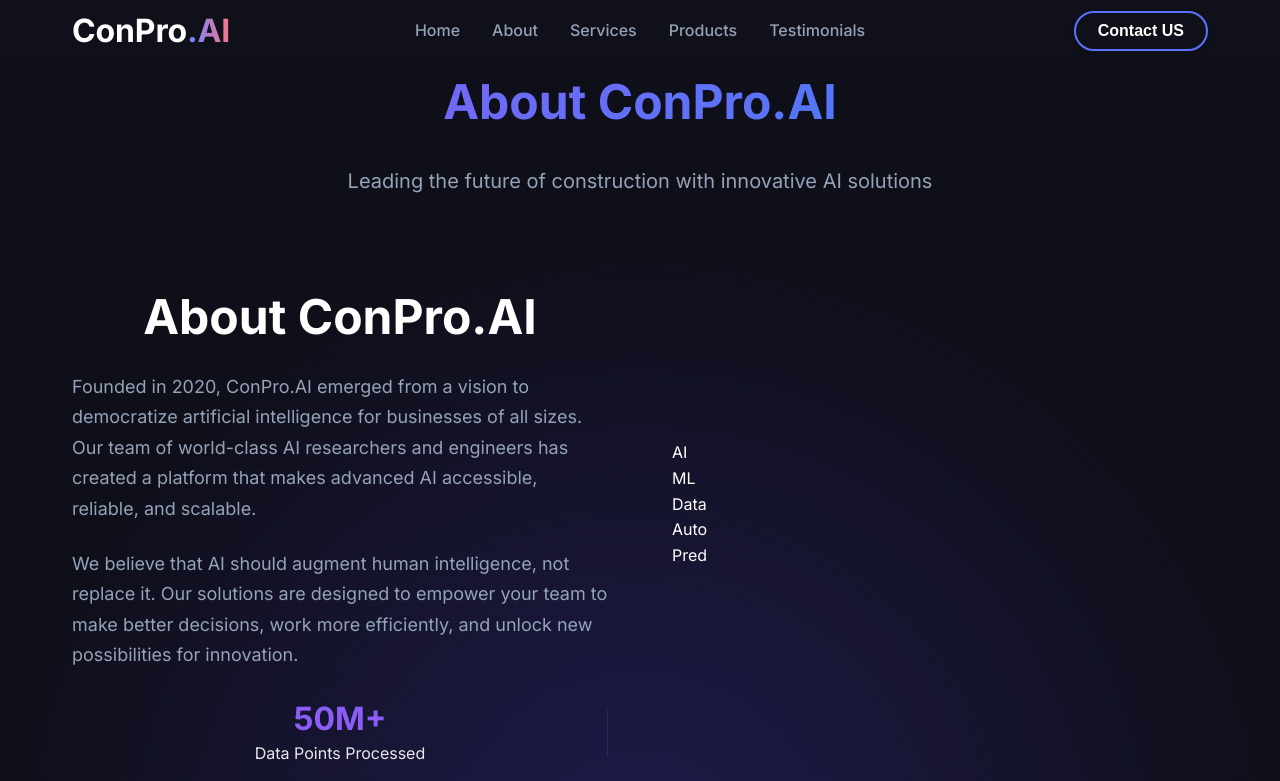
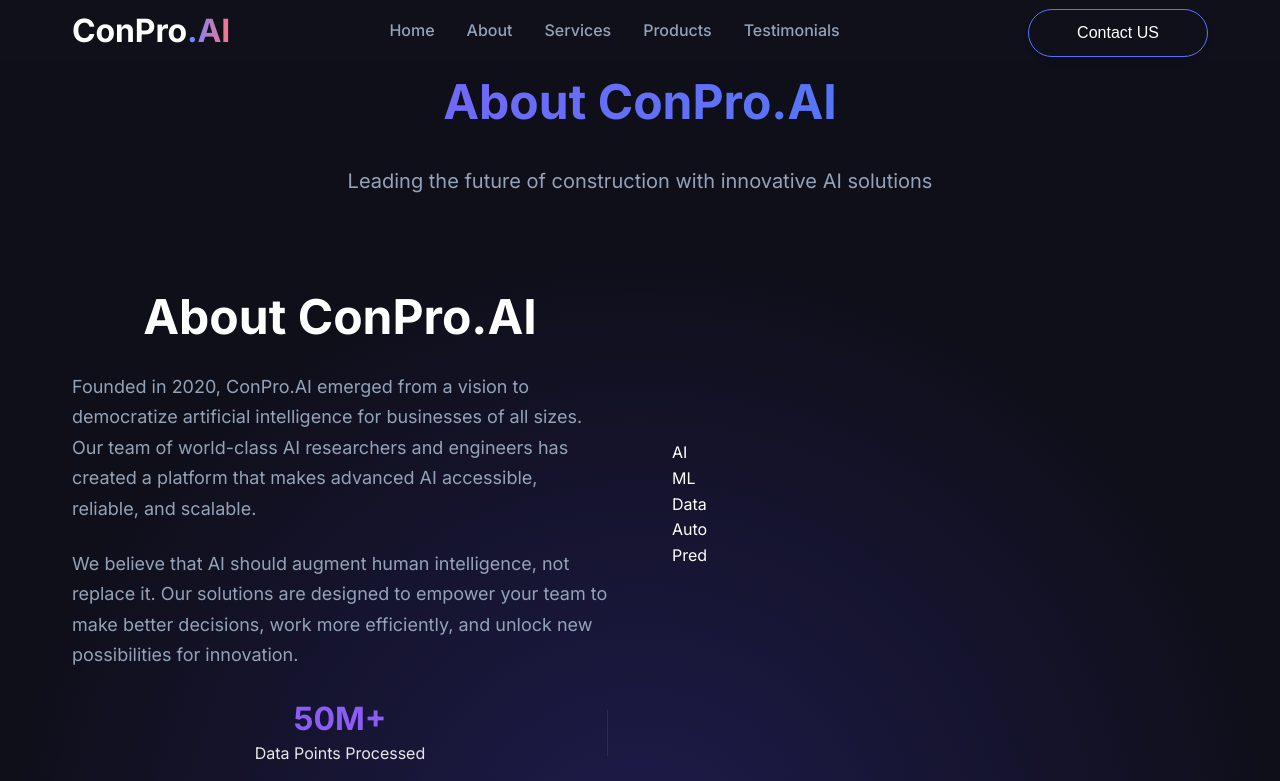
Before and after one commit to BigBetsdotAI/BigBets, a React app: page /about in a window 1280 px wide. Shown: the top 781 px of the page. Built offline with nearby package versions, Linux system fonts and the light colour scheme.

Commit message:
Open contact modal for all key CTAs and footer links; improve mobile nav alignment and button behavior

```diff
--- a/src/components/layout/Header.js
+++ b/src/components/layout/Header.js
@@ -27,10 +27,14 @@ const Header = () => {
       setLastScrollY(currentScrollY);
     };
 
+    const handleOpenContactModal = () => setIsContactModalOpen(true);
+
     window.addEventListener('scroll', handleScroll, { passive: true });
+    window.addEventListener('openContactModal', handleOpenContactModal);
 
     return () => {
       window.removeEventListener('scroll', handleScroll);
+      window.removeEventListener('openContactModal', handleOpenContactModal);
     };
   }, [lastScrollY]);
 
@@ -49,12 +53,14 @@ const Header = () => {
             <li><a href="#products" className="nav-link">Products</a></li>
             <li><a href="#testimonials" className="nav-link">Testimonials</a></li>
           </ul>
-          <button
-            onClick={() => setIsContactModalOpen(true)}
-            className="btn btn-primary contact-btn"
-          >
-            Contact US
-          </button>
+          <div className="nav-contact-btn-wrapper">
+            <button
+              onClick={() => setIsContactModalOpen(true)}
+              className="btn btn-primary contact-btn header-contact-btn contact-btn-white"
+            >
+              Contact US
+            </button>
+          </div>
         </nav>
 
         <ContactModal
--- a/src/components/sections/AIExpertise.js
+++ b/src/components/sections/AIExpertise.js
@@ -28,7 +28,10 @@ const AIExpertise = () => {
                 Rorem ipsum dolor sit amet consectetur. Ac quam sem mi nibh volutpat enim pellentesque. Proin iaculis nisl et neque sed fermentum sollicitudin lectus. Rorem ipsum dolor sit amet consectetur. Ac quam sem mi nibh volutpat enim pellentesque. Proin iaculis nisl et neque sed fermentum sollicitudin lectus.
               </p>
 
-              <button className="btn btn-outline btn-large">
+              <button className="btn btn-outline btn-large" onClick={() => {
+                const event = new CustomEvent('openContactModal');
+                window.dispatchEvent(event);
+              }}>
                 Learn More
               </button>
             </div>
--- a/src/components/sections/Hero.js
+++ b/src/components/sections/Hero.js
@@ -3,6 +3,11 @@ import heroAbstractFlow from '../../assets/images/hero-abstract-flow.png';
 import '../../styles/hero-new.css';
 
 const Hero = () => {
+  // Custom event to open contact modal in Header
+  const openContactModal = () => {
+    const event = new CustomEvent('openContactModal');
+    window.dispatchEvent(event);
+  };
   return (
     <section
       id="home"
@@ -37,10 +42,10 @@ const Hero = () => {
 
             {/* Buttons */}
             <div className="hero-buttons">
-              <button className="hero-btn">
+              <button className="hero-btn" onClick={openContactModal}>
                 Book a Demo
               </button>
-              <button className="hero-btn">
+              <button className="hero-btn" onClick={openContactModal}>
                 GenAI Demo
               </button>
             </div>
--- a/src/components/ui/ContactModal.css
+++ b/src/components/ui/ContactModal.css
@@ -183,7 +183,7 @@
   display: flex;
   gap: 8px;
   justify-content: flex-end;
-  margin-top: -27px;
+  margin-top: -8px;
   padding-top: 4px;
 }
 
--- a/src/pages/Home.js
+++ b/src/pages/Home.js
@@ -91,10 +91,10 @@ const Home = () => {
               <div className="footer-section">
                 <h4 className="footer-title">Company</h4>
                 <ul className="footer-list">
-                  <li><a href="/about" className="footer-link">About us</a></li>
-                  <li><a href="/contact" className="footer-link">Contact us</a></li>
-                  <li><a href="/careers" className="footer-link">Careers</a></li>
-                  <li><a href="/blogs" className="footer-link">Blogs</a></li>
+                  <li><a href="#" className="footer-link" onClick={e => { e.preventDefault(); window.dispatchEvent(new CustomEvent('openContactModal')); }}>About us</a></li>
+                  <li><a href="#" className="footer-link" onClick={e => { e.preventDefault(); window.dispatchEvent(new CustomEvent('openContactModal')); }}>Contact us</a></li>
+                  <li><a href="#" className="footer-link" onClick={e => { e.preventDefault(); window.dispatchEvent(new CustomEvent('openContactModal')); }}>Careers</a></li>
+                  <li><a href="#" className="footer-link" onClick={e => { e.preventDefault(); window.dispatchEvent(new CustomEvent('openContactModal')); }}>Blogs</a></li>
                 </ul>
               </div>
 
--- a/src/styles/header.css
+++ b/src/styles/header.css
@@ -1,3 +1,49 @@
+@media (max-width: 768px) {
+  .nav-links {
+    align-items: center !important;
+    text-align: center !important;
+    width: 100%;
+  }
+  .nav-links li {
+    width: 100%;
+    display: flex;
+    justify-content: center;
+  }
+  .nav-link {
+    text-align: center !important;
+    width: 100%;
+    display: inline-block;
+  }
+}
+/* Center align Contact US button in mobile nav */
+@media (max-width: 768px) {
+  .nav-contact-btn-wrapper {
+    width: 100%;
+    display: flex;
+    justify-content: center;
+    align-items: center;
+    margin-top: 1.5rem;
+    margin-bottom: 0.5rem;
+    order: 2;
+  }
+  .header-contact-btn {
+    width: 80%;
+    max-width: 320px;
+    margin: 0 auto !important;
+    position: static !important;
+    display: block !important;
+    transform: none !important;
+    right: auto !important;
+    top: auto !important;
+    z-index: 1;
+    align-self: center;
+    font-size: 1rem !important;
+  }
+}
+/* Custom white color for Contact US button text */
+.contact-btn-white {
+  color: #fff !important;
+}
 /* Header Styles */
 .header {
   position: fixed;
@@ -73,6 +119,7 @@
   align-items: center;
   gap: 2rem;
   justify-content: center;
+  margin-left: -19px;
 }
 
 .nav-links {
@@ -113,24 +160,29 @@
 }
 
 .contact-btn {
-  padding: 9px 22px !important;
+  padding: 14px 42px !important;
   border-radius: 35px !important;
-  font-weight: 600 !important;
-  font-size: 1rem !important;
-  cursor: pointer !important;
-  transition: all 0.3s ease !important;
-  text-decoration: none !important;
-  display: inline-block !important;
-  border: 2px solid #5a73ff !important;
-  color: white !important;
-  background: transparent !important;
-  position: absolute !important;
-  right: var(--spacing-xl) !important;
+  padding: 1rem 2rem;
+  color: rgb(255, 255, 255);
+  background: transparent;
+  font-size: 1rem;
+  cursor: pointer;
+  transition: all 0.3s ease;
+  min-width: 180px;
+  width: auto;
+}
+
+.header-contact-btn {
+  position: absolute;
+  right: var(--spacing-xl);
+  top: -34%;
+  /* transform: translateY(10%); */
+  z-index: 1;
 }
 
 .contact-btn:hover {
   background-color: #5a73ff;
-  transform: translateY(-1px);
+
 }
 
 .menu-toggle {
@@ -214,29 +266,17 @@
     text-align: left;
   }
 
-  .contact-btn {
-    display: none !important;
+  .header-contact-btn {
     position: static !important;
+    display: block !important;
+    margin: -0.5rem auto 0 auto !important;
+    transform: none !important;
     right: auto !important;
-  }
-
-  .nav-open .contact-btn {
-    display: inline-block !important;
-    position: static !important;
-    right: auto !important;
-    margin-top: 1.5rem;
-    margin-left: auto;
-    margin-right: auto;
+    top: auto !important;
+    z-index: 1;
     align-self: center;
-    padding: 10px 20px !important;
-    font-size: 0.875rem !important;
-    font-weight: 600 !important;
-    border-radius: 35px !important;
-    border: 2px solid #5a73ff !important;
-    color: white !important;
-    background: transparent !important;
-    text-align: center;
-    box-sizing: border-box;
-    order: 2;
+    width: 80%;
+    max-width: 320px;
+    font-size: 1rem !important;
   }
 }
--- a/src/styles/hero.css
+++ b/src/styles/hero.css
@@ -154,13 +154,13 @@
 .btn {
   padding: 14px 28px;
   border-radius: 8px;
-  font-weight: 600;
+  font-weight: 10;
   font-size: 1rem;
   cursor: pointer;
   transition: all 0.3s ease;
   text-decoration: none;
   display: inline-block;
-  border: 2px solid;
+  border: 1px solid #5a73ff;;
 }
 
 .btn-outline {
```
Also changed, not shown: src/assets/images/WhatsApp Image 2025-10-05 at 18.48.42_17e1a306.jpg (deleted).
